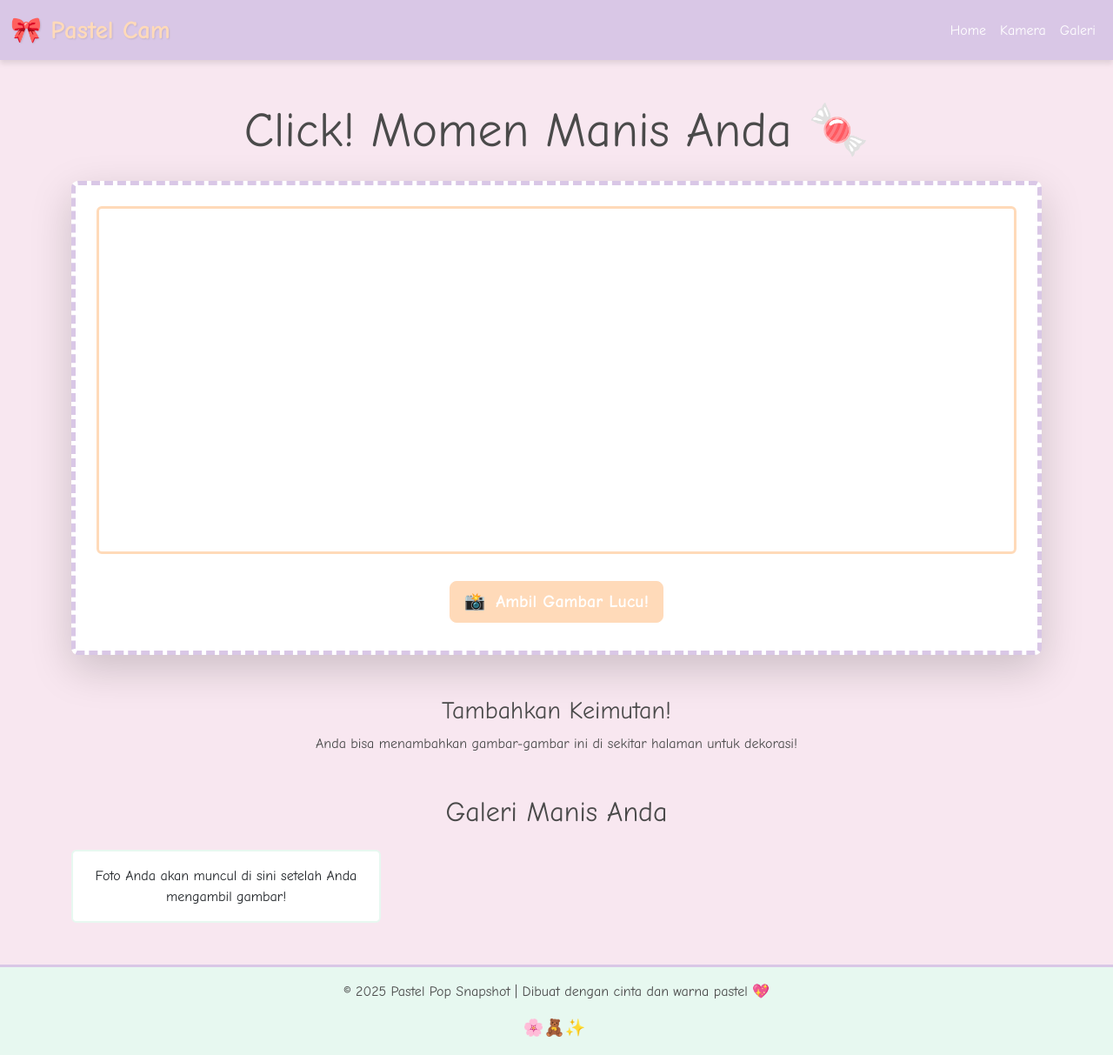
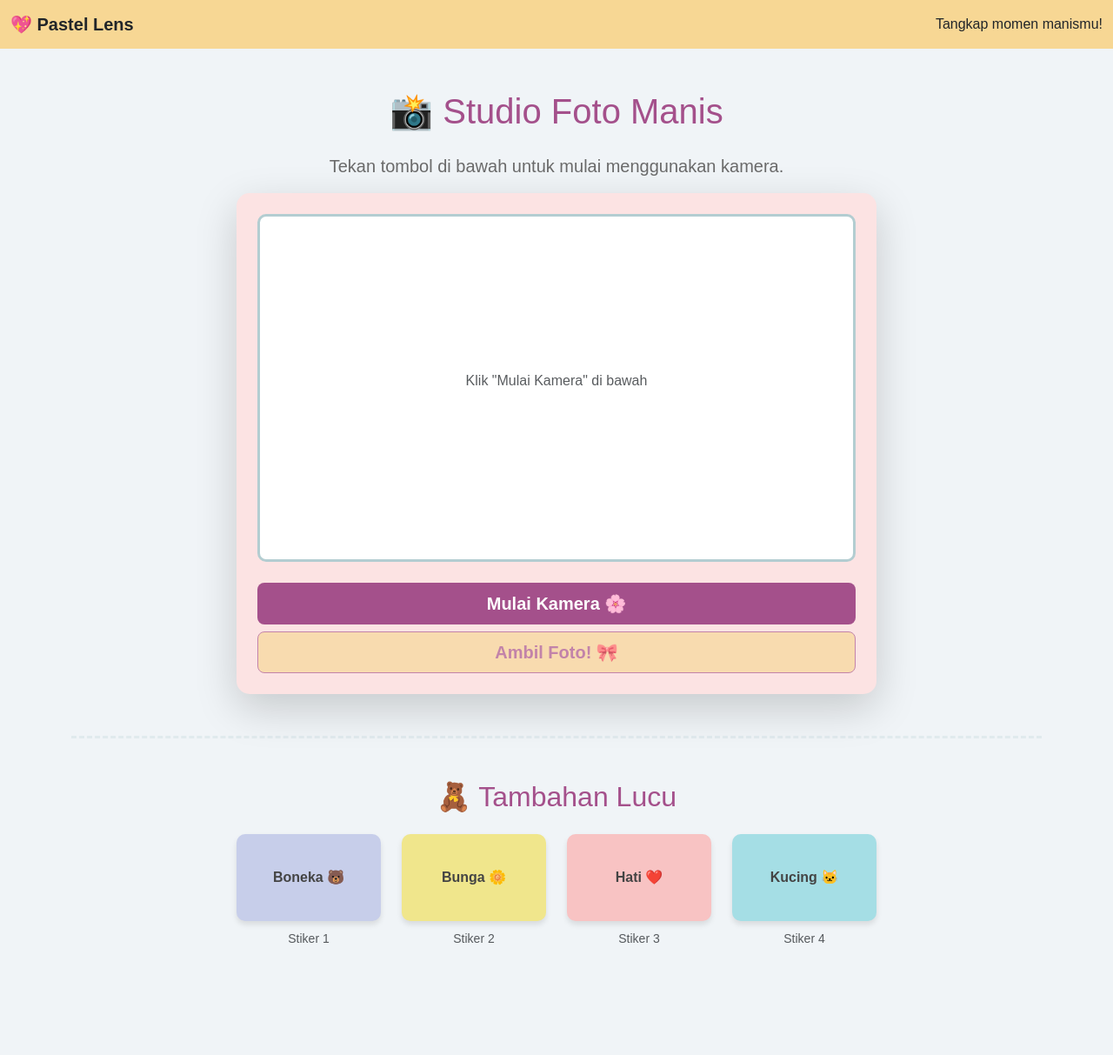
Before and after one commit to sitiwulan070108-bit/wulan-lagii, a plain HTML site: page index.html in a window 1280 px wide. Shown: the whole page at 87% size. After the commit the page ends 1139 px from the top, so only its background shows below. Drawn offline with nearby package versions, Linux system fonts and the light colour scheme.

Commit message:
Update index.html

```diff
--- a/index.html
+++ b/index.html
@@ -3,190 +3,204 @@
 <head>
     <meta charset="UTF-8">
     <meta name="viewport" content="width=device-width, initial-scale=1.0">
-    <title>📸 The Pastel Pop Snapshot</title>
+    <title>Pastel Lens - Kamera Lucu</title>
+
     <link href="https://cdn.jsdelivr.net/npm/bootstrap@5.3.2/dist/css/bootstrap.min.css" rel="stylesheet">
-    <link rel="icon" href="favicon.ico" type="image/x-icon">
 
     <style>
-        /* Warna-warna Pastel Kustom */
-        :root {
-            --pastel-pink: #F8E7F0;
-            --pastel-mint: #E7F8F0;
-            --pastel-lavender: #D9C7E6;
-            --pastel-peach: #FFDAB9;
-            --main-text-color: #4A4A4A;
+        /* Palet Warna Pastel yang Digunakan:
+           - #f7d794 (Kuning Muda/Peach)
+           - #fce3e3 (Merah Muda Sangat Muda)
+           - #b3cdd1 (Biru/Mint Muda)
+           - #a4508b (Ungu/Berry yang Lebih Kuat)
+        */
+
+        body {
+            /* Background seluruh halaman */
+            background-color: #f0f4f7; /* Abu-abu kebiruan sangat muda */
+            font-family: 'Arial', sans-serif;
         }
 
-        /* Body dan Latar Belakang */
-        body {
-            background-color: var(--pastel-pink); /* Latar belakang utama pink muda */
-            color: var(--main-text-color);
-            font-family: 'Comic Sans MS', 'Arial', sans-serif; /* Font yang unik dan lucu */
+        .card {
+            border: none;
+            border-radius: 15px;
         }
 
-        /* Navbar Kustom */
-        .custom-navbar {
-            background-color: var(--pastel-lavender); /* Latar belakang lavender */
+        /* Container kamera harus diisi oleh elemen <video> */
+        #camera-feed {
+            height: 400px;
+            background-color: #ffffff;
+            border-color: #b3cdd1 !important;
+            border-radius: 10px;
+            overflow: hidden; /* Pastikan video tidak keluar dari batas */
+        }
+
+        #camera-feed video {
+            width: 100%;
+            height: 100%;
+            object-fit: cover; /* Memastikan video mengisi seluruh area */
+        }
+
+        /* Gaya untuk placeholder/container gambar lucu */
+        .image-placeholder {
+            width: 100%;
+            height: 100px;
+            border-radius: 10px;
+            margin-bottom: 8px;
+            color: #444;
+            font-weight: bold;
+            display: flex;
+            justify-content: center;
+            align-items: center;
             box-shadow: 0 4px 6px rgba(0, 0, 0, 0.1);
         }
 
-        .custom-navbar .navbar-brand {
-            font-size: 1.8rem;
-            font-weight: bold;
+        hr {
+            border-color: #b3cdd1 !important;
         }
 
-        .custom-navbar .nav-link {
-            color: white !important;
-            font-weight: 500;
-        }
-
-        .custom-navbar .nav-link:hover {
-            color: var(--pastel-peach) !important;
-        }
-
-        .pastel-text {
-            color: var(--pastel-peach);
-            text-shadow: 1px 1px 2px rgba(0, 0, 0, 0.1);
-        }
-
-        /* Kontainer Kamera */
-        .camera-container {
-            background-color: white; /* Kontainer kamera berwarna putih */
-            border: 5px dashed var(--pastel-lavender); /* Border lucu */
-        }
-
-        #videoElement {
-            max-height: 400px;
-            object-fit: cover;
-            border: 3px solid var(--pastel-peach);
-        }
-
-        /* Tombol Kustom */
-        .custom-btn {
-            background-color: var(--pastel-peach); /* Warna peach */
-            border-color: var(--pastel-peach);
-            color: white;
-            font-weight: bold;
+        .btn:hover {
+            filter: brightness(1.1);
             transition: all 0.3s ease;
-        }
-
-        .custom-btn:hover {
-            background-color: #FFC0CB; /* Pink lebih terang saat hover */
-            border-color: #FFC0CB;
-            transform: scale(1.05); /* Efek membesar */
-        }
-
-        /* Kartu Galeri */
-        .custom-card {
-            border: 2px solid var(--pastel-mint);
-            transition: transform 0.2s;
-        }
-
-        .custom-card:hover {
-            transform: translateY(-5px);
-            box-shadow: 0 8px 15px rgba(0, 0, 0, 0.1);
-        }
-
-        /* Footer Kustom */
-        .custom-footer {
-            background-color: var(--pastel-mint);
-            border-top: 3px solid var(--pastel-lavender);
-        }
-
-        /* Ikon Emoji */
-        .emoji-icon {
-            margin-right: 5px;
-            font-size: 1.2rem;
         }
     </style>
 </head>
 <body>
 
-    <nav class="navbar navbar-expand-lg custom-navbar">
+    <nav class="navbar navbar-expand-lg" style="background-color: #f7d794;">
         <div class="container-fluid">
-            <a class="navbar-brand" href="#"><span class="pastel-text">🎀 Pastel Cam</span></a>
-            <button class="navbar-toggler" type="button" data-bs-toggle="collapse" data-bs-target="#navbarNav" aria-controls="navbarNav" aria-expanded="false" aria-label="Toggle navigation">
-                <span class="navbar-toggler-icon"></span>
-            </button>
-            <div class="collapse navbar-collapse" id="navbarNav">
-                <ul class="navbar-nav ms-auto">
-                    <li class="nav-item">
-                        <a class="nav-link" href="#">Home</a>
-                    </li>
-                    <li class="nav-item">
-                        <a class="nav-link" href="#kamera-utama">Kamera</a>
-                    </li>
-                    <li class="nav-item">
-                        <a class="nav-link" href="#galeri">Galeri</a>
-                    </li>
-                </ul>
-            </div>
+            <a class="navbar-brand text-dark fw-bold" href="#">💖 Pastel Lens</a>
+            <span class="navbar-text text-dark">
+                Tangkap momen manismu!
+            </span>
         </div>
     </nav>
 
-    <main class="container my-5 text-center" id="kamera-utama">
-        <h1 class="display-4 mb-4">Click! Momen Manis Anda 🍬</h1>
+    <div class="container my-5">
+        <h1 class="text-center mb-4" style="color: #a4508b;">📸 Studio Foto Manis</h1>
+        <p class="text-center lead" style="color: #6a6a6a;">Tekan tombol di bawah untuk mulai menggunakan kamera.</p>
 
-        <div class="camera-container p-4 shadow-lg rounded-3">
-            <video id="videoElement" autoplay class="w-100 rounded mb-3"></video>
-            <canvas id="canvasElement" style="display:none;"></canvas>
+        <div class="row justify-content-center">
+            <div class="col-lg-8">
+                <div class="card shadow-lg" style="background-color: #fce3e3;">
+                    <div class="card-body p-4">
+                        <div id="camera-feed" class="border border-3 d-flex justify-content-center align-items-center">
+                            <p id="placeholder-text" class="text-muted">Klik "Mulai Kamera" di bawah</p>
+                        </div>
 
-            <button id="snapButton" class="btn btn-lg custom-btn m-2">
-                <span class="emoji-icon">📸</span> Ambil Gambar Lucu!
-            </button>
-            <a id="downloadButton" class="btn btn-lg btn-secondary m-2" style="display:none;" href="#" download="PastelPopSnapshot.png">
-                <span class="emoji-icon">⬇️</span> Unduh Foto
-            </a>
-        </div>
+                        <canvas id="photo-canvas" style="display:none;"></canvas>
 
-        <div class="mt-5">
-            <h3>Tambahkan Keimutan!</h3>
-
-            <p>Anda bisa menambahkan gambar-gambar ini di sekitar halaman untuk dekorasi!</p>
-        </div>
-
-    </main>
-
-    <section class="container my-5" id="galeri">
-        <h2 class="text-center mb-4">Galeri Manis Anda</h2>
-        <div class="row row-cols-1 row-cols-md-3 g-4" id="gallery-output">
-            <div class="col">
-                <div class="card h-100 custom-card">
-                    <div class="card-body text-center">
-                        <p class="card-text">Foto Anda akan muncul di sini setelah Anda mengambil gambar!</p>
+                        <div class="d-grid gap-2 mt-4">
+                            <button id="start-camera" class="btn btn-lg fw-bold" style="background-color: #a4508b; color: white;">Mulai Kamera 🌸</button>
+                            <button id="capture-photo" class="btn btn-lg fw-bold" style="background-color: #f7d794; color: #a4508b;" disabled>Ambil Foto! 🎀</button>
+                            <a id="download-link" class="btn btn-sm btn-success mt-2" style="display:none;">Unduh Foto</a>
+                        </div>
                     </div>
                 </div>
             </div>
         </div>
-    </section>
 
-    <footer class="text-center py-3 custom-footer mt-5">
-        <p>© 2025 Pastel Pop Snapshot | Dibuat dengan cinta dan warna pastel 💖</p>
-        <span class="emoji-icon">🌸🧸✨</span>
-    </footer>
+        <hr class="my-5" style="border-top: 3px dashed #b3cdd1;">
+
+        <h2 class="text-center mb-4" style="color: #a4508b;">🧸 Tambahan Lucu</h2>
+        <div class="row g-4 justify-content-center">
+            <div class="col-6 col-md-4 col-lg-2 text-center">
+                <div class="image-placeholder" style="background-color: #c7ceea;">Boneka 🐻</div>
+                <small class="text-muted">Stiker 1</small>
+            </div>
+            <div class="col-6 col-md-4 col-lg-2 text-center">
+                <div class="image-placeholder" style="background-color: #f0e68c;">Bunga 🌼</div>
+                <small class="text-muted">Stiker 2</small>
+            </div>
+            <div class="col-6 col-md-4 col-lg-2 text-center">
+                <div class="image-placeholder" style="background-color: #f8c3c3;">Hati ❤️</div>
+                <small class="text-muted">Stiker 3</small>
+            </div>
+            <div class="col-6 col-md-4 col-lg-2 text-center">
+                <div class="image-placeholder" style="background-color: #a5dee5;">Kucing 🐱</div>
+                <small class="text-muted">Stiker 4</small>
+            </div>
+        </div>
+    </div>
 
     <script src="https://cdn.jsdelivr.net/npm/bootstrap@5.3.2/dist/js/bootstrap.bundle.min.js"></script>
 
     <script>
-        // Dapatkan elemen-elemen dari HTML
-        const video = document.getElementById('videoElement');
-        const canvas = document.getElementById('canvasElement');
-        const snapButton = document.getElementById('snapButton');
-        const downloadButton = document.getElementById('downloadButton');
-        const galleryOutput = document.getElementById('gallery-output');
+        const startCameraButton = document.getElementById('start-camera');
+        const captureButton = document.getElementById('capture-photo');
+        const cameraFeedDiv = document.getElementById('camera-feed');
+        const canvas = document.getElementById('photo-canvas');
+        const downloadLink = document.getElementById('download-link');
+        const placeholderText = document.getElementById('placeholder-text');
 
-        // === 1. AKSES KAMERA (Webcam) ===
-        function startCamera() {
-            // Meminta izin untuk mengakses kamera
-            if (navigator.mediaDevices && navigator.mediaDevices.getUserMedia) {
-                navigator.mediaDevices.getUserMedia({ video: true })
-                    .then(function(stream) {
-                        // Tampilkan stream video ke elemen <video>
-                        video.srcObject = stream;
-                    })
-                    .catch(function(err) {
-                        console.error("Gagal mengakses kamera: ", err);
-                        alert("Gagal mengakses kamera. Pastikan Anda memberikan izin dan menggunakan koneksi HTTPS (atau localhost)!");
-                    });
+        let videoStream = null;
+        let videoElement = null;
+
+        // --- Fungsi untuk Memulai Kamera ---
+        startCameraButton.addEventListener('click', async () => {
+            // Cek apakah browser mendukung mediaDevices
+            if (!navigator.mediaDevices || !navigator.mediaDevices.getUserMedia) {
+                alert('Maaf, browser Anda tidak mendukung akses kamera.');
+                return;
+            }
+
+            try {
+                // Minta izin akses video
+                videoStream = await navigator.mediaDevices.getUserMedia({ video: true, audio: false });
+
+                // Buat elemen video secara dinamis
+                videoElement = document.createElement('video');
+                videoElement.autoplay = true;
+                videoElement.srcObject = videoStream;
+
+                // Kosongkan dan masukkan video ke dalam div kamera
+                cameraFeedDiv.innerHTML = '';
+                cameraFeedDiv.appendChild(videoElement);
+
+                // Aktifkan tombol ambil foto
+                captureButton.disabled = false;
+                startCameraButton.textContent = 'Kamera Aktif ✅';
+                startCameraButton.disabled = true;
+
+            } catch (err) {
+                console.error("Gagal mengakses kamera: ", err);
+                placeholderText.textContent = 'Akses kamera ditolak atau tidak tersedia 😢';
+                alert('Gagal mengakses kamera. Pastikan Anda memberikan izin.');
+            }
+        });
+
+        // --- Fungsi untuk Mengambil Foto ---
+        captureButton.addEventListener('click', () => {
+            if (videoElement && videoStream) {
+                // Tentukan ukuran canvas sesuai video
+                canvas.width = videoElement.videoWidth;
+                canvas.height = videoElement.videoHeight;
+
+                const context = canvas.getContext('2d');
+
+                // Gambar frame video saat ini ke canvas
+                context.drawImage(videoElement, 0, 0, canvas.width, canvas.height);
+
+                // TODO: DI SINI ADALAH TEMPAT ANDA BISA MENAMBAHKAN STIKER (Bunga/Boneka)
+                // Contoh:
+                // const sticker = new Image();
+                // sticker.src = 'url_ke_gambar_bunga.png';
+                // context.drawImage(sticker, 50, 50, 100, 100);
+
+                // Konversi canvas menjadi Data URL
+                const dataURL = canvas.toDataURL('image/png');
+
+                // Tampilkan link download
+                downloadLink.href = dataURL;
+                downloadLink.download = 'foto_pastel_' + new Date().getTime() + '.png';
+                downloadLink.style.display = 'block';
+
+                alert('Foto berhasil diambil dan siap diunduh!');
             } else {
-                alert("Browser Anda tidak mendukung API MediaDevices.
+                alert('Kamera belum aktif!');
+            }
+        });
+
+    </script>
+</body>
+</html>
```
